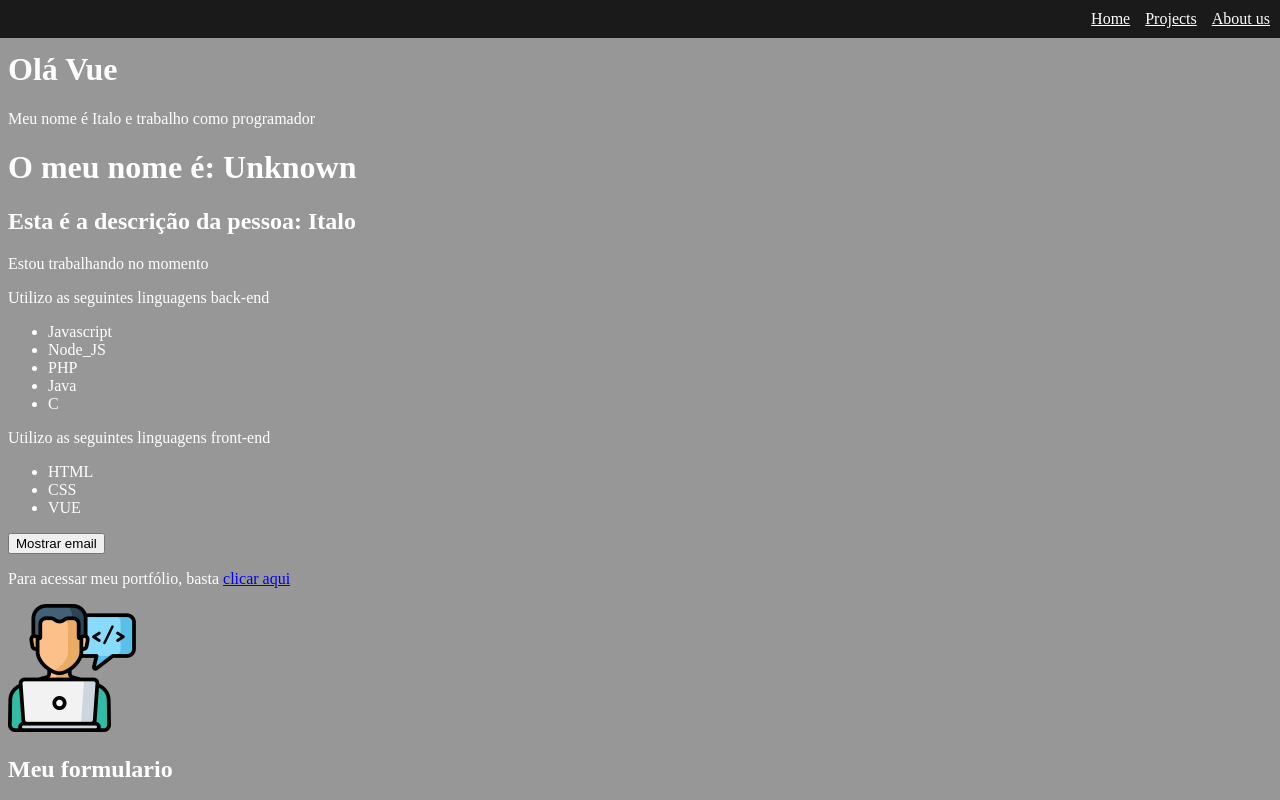
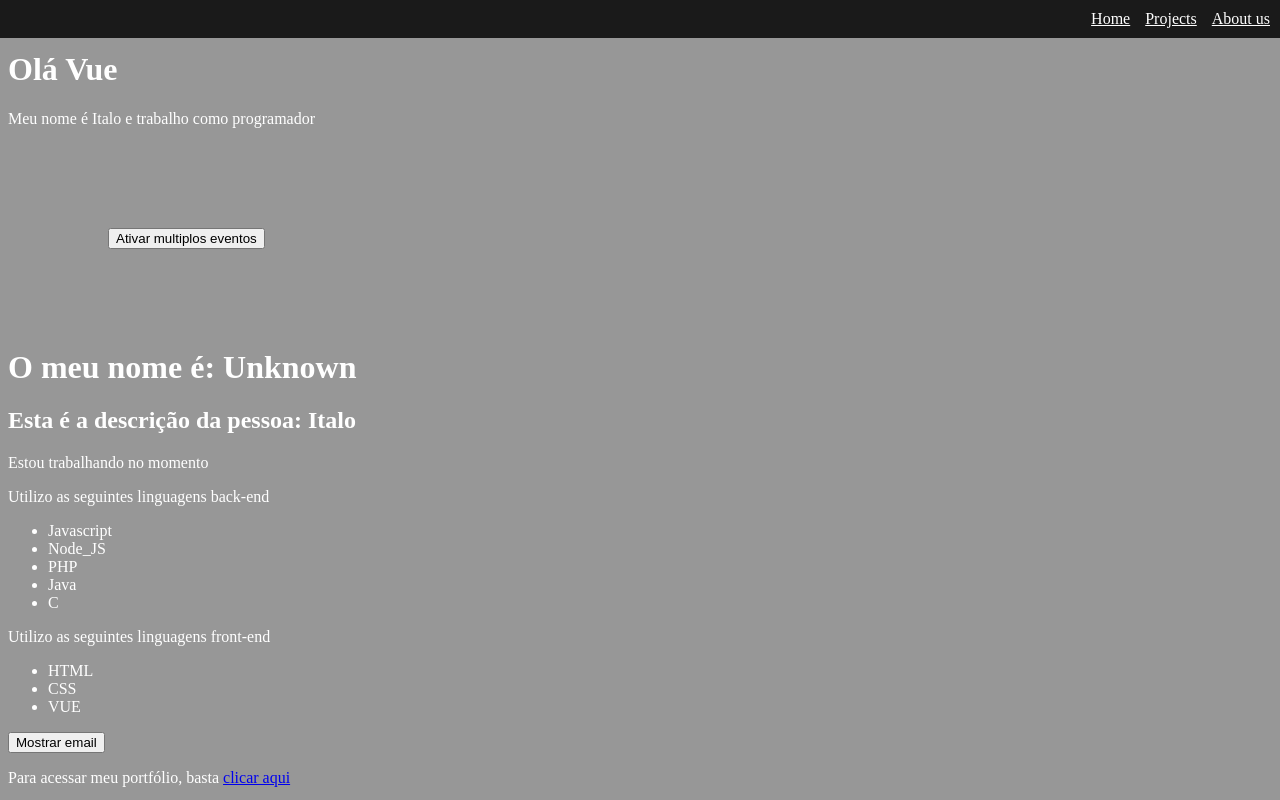
Before and after one commit to italoknd/VueJS-Curso, a Vue app in the folder 2_projeto_vue/: page / in a window 1280 px wide. Shown: the top 800 px of the page. Built offline with nearby package versions, Linux system fonts and the light colour scheme.

Commit message:
trabalhando com múltiplos eventos

```diff
--- /dev/null
+++ b/2_projeto_vue/src/components/MultiplosEventos.vue
@@ -0,0 +1,41 @@
+<template>
+  <div>
+    <button @click="primeiro(txt1, $event), segundo(txt2, $event), terceiro($event)">Ativar multiplos eventos</button>
+    <p>{{ multiplos_eventos }}</p>
+  </div>
+</template>
+
+<script>
+export default {
+  name: 'MultiplosEventos',
+  data() {
+    return {
+      multiplos_eventos: '',
+      txt1: "Primeiro evento ativado!",
+      txt2: "Segundo Evento Ativado!"
+    }
+  },
+  methods: {
+    primeiro(txt, e){
+      e.preventDefault();
+      this.multiplos_eventos = txt
+    },
+    segundo(txt, e){
+      setTimeout(() => {
+        this.multiplos_eventos = txt
+      }, 2000);
+    },
+    terceiro(txt, e){
+      setTimeout(() => {
+        this.multiplos_eventos = ""
+      }, 1000);
+    }
+  }
+}
+</script>
+
+<style scoped>
+  div{
+    margin: 100px;
+  }
+</style>
--- a/2_projeto_vue/src/components/PrimeiroComponente.vue
+++ b/2_projeto_vue/src/components/PrimeiroComponente.vue
@@ -2,10 +2,13 @@
   <div>
     <h1>Olá Vue</h1>
     <p>Meu nome é {{nome}} e trabalho como {{profissao}}</p>
+    <MultiplosEventos/>
   </div>
 </template>
 
 <script>
+import MultiplosEventos from './MultiplosEventos.vue'
+
   export default {
     name: 'PrimeiroComponente',
     data(){
@@ -13,6 +16,9 @@
         nome: "Italo",
         profissao: "programador"
       }
+    },
+    components:{
+      MultiplosEventos
     }
   }
 </script>
```
